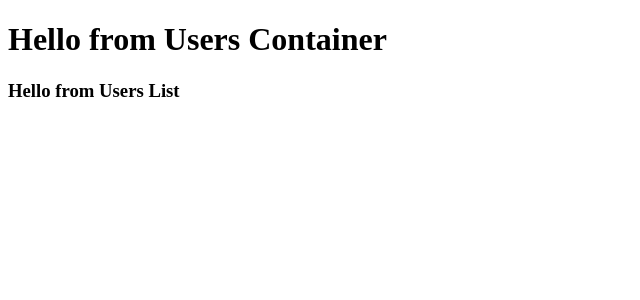
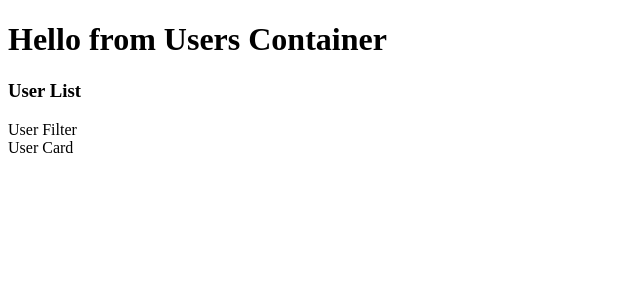
Before and after one commit to annabush092/SyncedIn-frontend, a React (Create React App) app in the folder synced-in-frontend/: page /users in a window 1280 px wide. Shown: the top 300 px of the page, without its empty margins (0-640 px from the left). Built offline with nearby package versions, Linux system fonts and the light colour scheme.

Commit message:
mvp routes and filestructure done

```diff
--- /dev/null
+++ b/synced-in-frontend/src/components/UserCard.js
@@ -0,0 +1,13 @@
+import React from 'react'
+
+class UserCard extends React.Component {
+  render() {
+    return(
+      <div>
+        User Card
+      </div>
+    )
+  }
+}
+
+export default UserCard
--- /dev/null
+++ b/synced-in-frontend/src/components/UserFilter.js
@@ -0,0 +1,13 @@
+import React from 'react'
+
+class UserFilter extends React.Component {
+  render() {
+    return(
+      <div>
+        User Filter
+      </div>
+    )
+  }
+}
+
+export default UserFilter
--- /dev/null
+++ b/synced-in-frontend/src/components/UserList.js
@@ -0,0 +1,18 @@
+import React from 'react'
+
+import UserFilter from './UserFilter.js'
+import UserCard from './UserCard.js'
+
+class UserList extends React.Component {
+  render() {
+    return(
+      <div>
+        <h3>User List</h3>
+        <UserFilter/>
+        <UserCard/>
+      </div>
+    )
+  }
+}
+
+export default UserList
--- a/synced-in-frontend/src/components/UsersContainer.js
+++ b/synced-in-frontend/src/components/UsersContainer.js
@@ -1,6 +1,7 @@
 import React from 'react';
 import {Route} from 'react-router-dom'
 
+import UserList from './UserList.js'
 import Profile from './Profile.js'
 
 class UsersContainer extends React.Component {
@@ -8,7 +9,7 @@ class UsersContainer extends React.Component {
     return (
       <div>
         <Route exact path={this.props.match.url} render={()=>(<h1>Hello from Users Container</h1>)} />
-        <Route exact path={this.props.match.url} render={()=>(<h3>Hello from Users List</h3>)} />
+        <Route exact path={this.props.match.url} component={UserList} />
         <Route exact path={`${this.props.match.url}/:id`} component={Profile}/>
       </div>
     )
```
